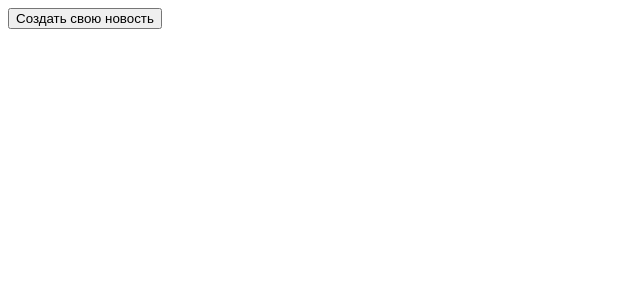
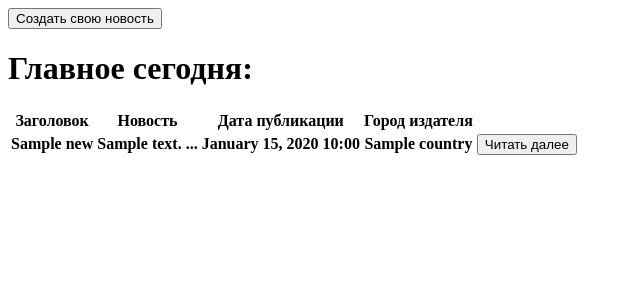
Before and after one commit to ComCompanyInc/Herbal, a Symfony app: template Herbal/templates/news/news.html.twig in a window 1280 px wide. Shown: the top 300 px of the page, without its empty margins (0-640 px from the left). Run offline with Twig, Linux system fonts and the light colour scheme; the template is opened without the code that fills it: most values are stand-ins (such as "Sample title", 1, 10 or a date in 2020); lists and menus that the app fills with data are empty; some libraries are stand-ins or nearby versions.

Commit message:
06-10-24 19-47 Создание отображения новостей

```diff
--- a/Herbal/src/Controller/NewsController.php
+++ b/Herbal/src/Controller/NewsController.php
@@ -26,7 +26,9 @@
     #[Route('/news', name: 'news')]
     public function newsAction() :Response
     {
-        return $this->render('news/news.html.twig');
+        return $this->render('news/news.html.twig', [
+            'news' => $this->entityManager->getRepository(News::class)->findAll()
+        ]);
     }
 
     #[Route('/addNews', name: 'addNews')]
--- a/Herbal/templates/news/addNews.html.twig
+++ b/Herbal/templates/news/addNews.html.twig
@@ -1,3 +1,4 @@
+{% extends 'base.html.twig' %}
 
 {% block body %}
     {{ form(addNewsForm) }}
--- a/Herbal/templates/news/news.html.twig
+++ b/Herbal/templates/news/news.html.twig
@@ -5,6 +5,31 @@
 
     <button id="add-news">Создать свою новость</button>
 
+    <h1>Главное сегодня:</h1>
+
+    <table>
+        <thead>
+            <tr>
+                <th>Заголовок</th>
+                <th>Новость</th>
+                <th>Дата публикации</th>
+                <th>Город издателя</th>
+            </tr>
+        </thead>
+        <tbody>
+            {% for new in news %}
+                <tr>
+                    {% if new.content.isDelete == false %}
+                        <th>{{ new.title }}</th>
+                        <th>{{ new.content.mainText | slice(0, 150)}} ...</th>
+                        <th>{{ new.content.dateSending | date }}</th>
+                        <th>{{ new.content.author.country.name }}</th>
+                        <th><button id="{{ new.id }}">Читать далее</button></th>
+                    {% endif %}
+                </tr>
+            {% endfor %}
+        </tbody>
+    </table>
 
     {% block javascripts %}
         <script>
```
